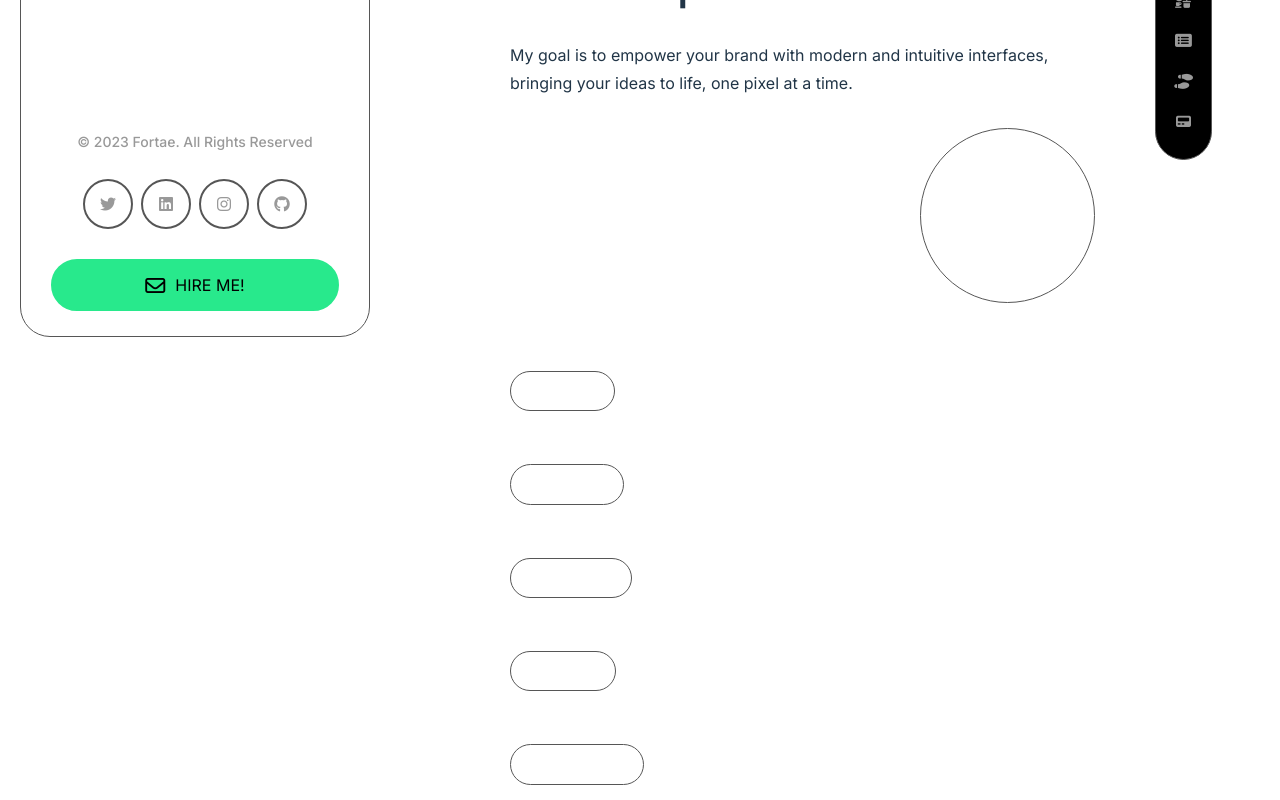
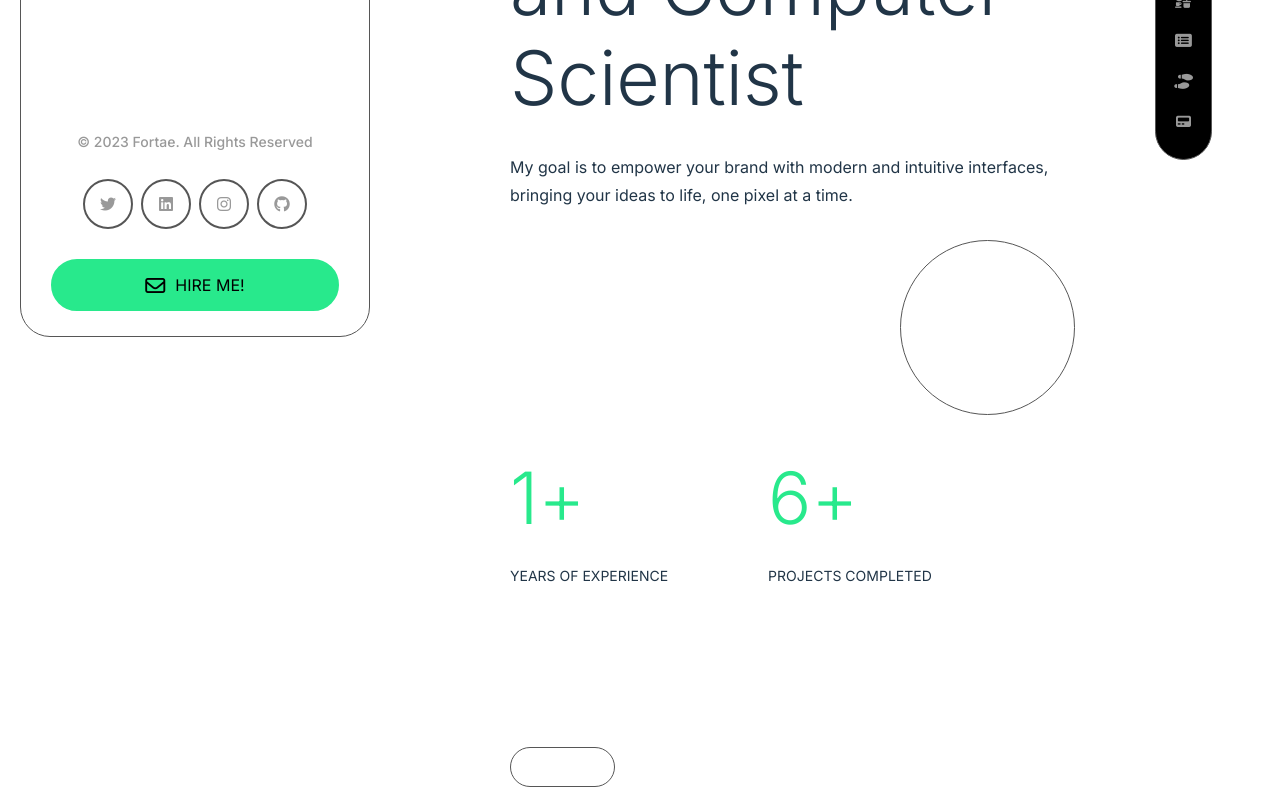
Before and after one commit to heytega/personal-portfolio, a React (Vite) app: page / in a window 1280 px wide. Shown: the part 420-1220 px from the top of the page. Built offline with nearby package versions, Linux system fonts and the light colour scheme.

Commit message:
modified Home section

```diff
--- a/src/App.module.css
+++ b/src/App.module.css
@@ -16,7 +16,8 @@
 .timeline {
   margin-left: 490px;
   /* padding: 68px 0; */
-  margin-right: 75px;
+  /* margin-right: 75px; */
+  margin-right: 150px;
 }
 
 .img {
--- a/src/components/Home.jsx
+++ b/src/components/Home.jsx
@@ -55,6 +55,17 @@ const Home = () => {
           }}
         ></i>
       </a>
+      <section className={Style.stats}>
+        <div className={Style.stat}>
+          <h1 className={Style.number}>1+</h1>
+          <p className={Style.p}>Years of Experience</p>
+        </div>
+
+        <div className={Style.stat}>
+          <h1 className={Style.number}>6+</h1>
+          <p className={Style.p}>Projects completed</p>
+        </div>
+      </section>
     </section>
   );
 };
--- a/src/components/Home.module.css
+++ b/src/components/Home.module.css
@@ -1,5 +1,5 @@
 .homeContainer {
-  padding-top: 68px;
+  padding: 90px 0;
 }
 
 .mainHeading {
@@ -28,7 +28,7 @@
   border-radius: 50%;
   border: 1px solid var(--secondary-color);
   overflow: hidden;
-  margin-right: 110px;
+  margin-right: 55px;
 }
 
 .circle {
@@ -55,3 +55,25 @@
 .green {
   color: var(--primary-color);
 }
+
+.stats {
+  gap: 100px;
+  margin-top: 55px;
+  display: flex;
+}
+
+.number {
+  font-size: 72px;
+  color: var(--primary-color);
+  line-height: 56px;
+  margin-bottom: 38px;
+  letter-spacing: -0.2px;
+  font-weight: 300;
+}
+
+.p {
+  font-size: 14px;
+  line-height: 24px;
+  text-transform: uppercase;
+  margin-bottom: 1px;
+}
```
